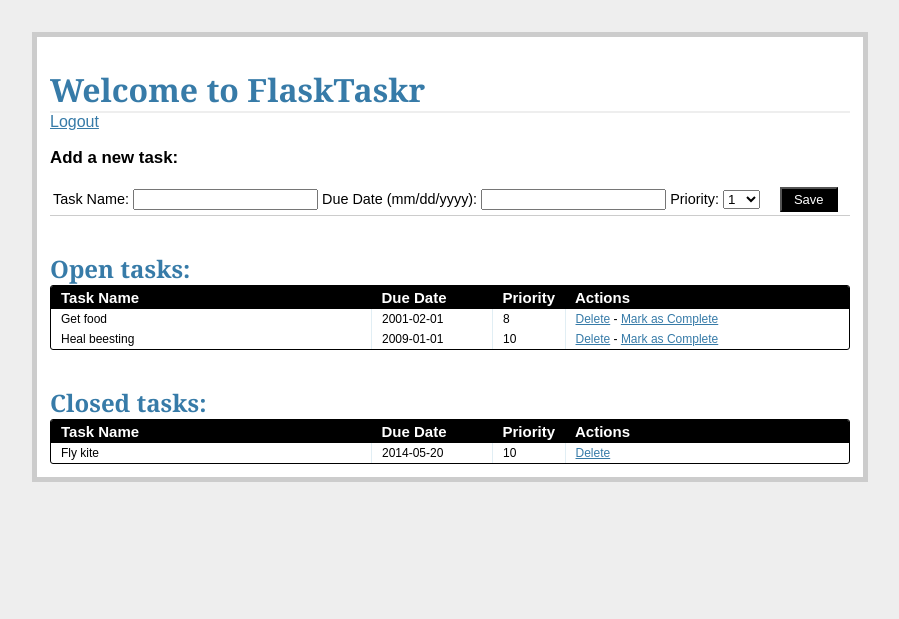
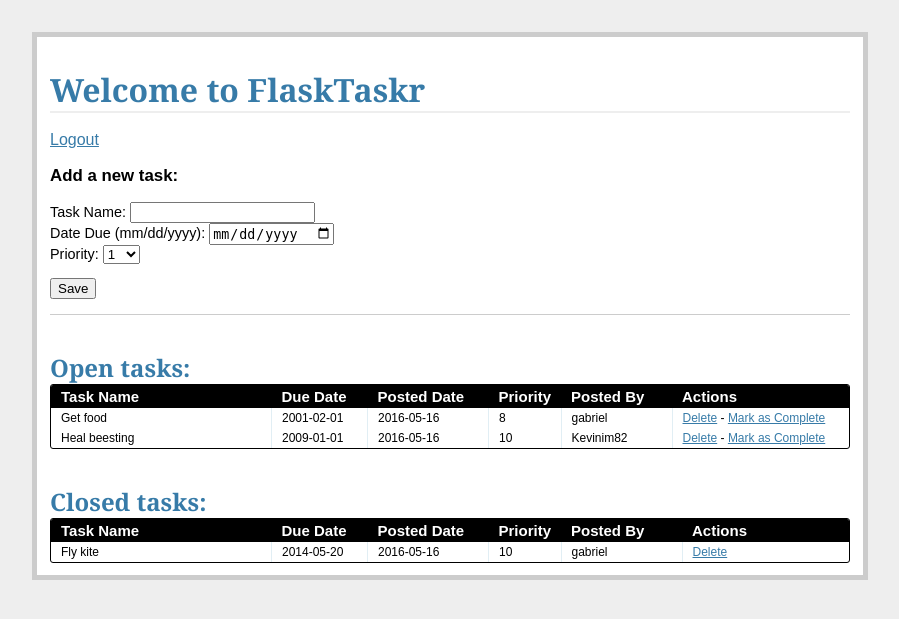
Before and after one commit to asimonia/flasktaskr, a Flask app: page /tasks/ in a window 1280 px wide. Shown: the top 619 px of the page, without its empty margins (190-1089 px from the left). Run offline with Flask 2, Linux system fonts and the light colour scheme; a user stored in the database is signed in; data comes from the database, SQL or seed files in the repository; both versions use the stored data as it was after the commit.

Commit message:
Added SQLAlchemy functionality

```diff
--- a/templates/tasks.html
+++ b/templates/tasks.html
@@ -2,44 +2,19 @@
 {% block content %}
 
 <h1>Welcome to FlaskTaskr</h1>
+<br>
 <a href="/logout">Logout</a>
 <div class="add-task">
 	<h3>Add a new task:</h3>
-	<table>
-		<tr>
-			<form action="{{ url_for('new_task') }}" method="post">
-				{{ form.csrf_token }}
-				<td>
-					<label>Task Name:</label>
-					<input name="name" type="text">
-				</td>
-				<td>
-					<label>Due Date (mm/dd/yyyy):</label>
-					<input name="due_date" type="text" width="120px">
-				</td>
-				<td>
-					<label>Priority:</label>
-					<select name="priority" width="100px">
-						<option value="1">1</option>
-						<option value="2">2</option>
-						<option value="3">3</option>
-						<option value="4">4</option>
-						<option value="5">5</option>
-						<option value="6">6</option>
-						<option value="7">7</option>
-						<option value="8">8</option>
-						<option value="9">9</option>
-						<option value="10">10</option>
-					</select>
-				</td>
-				<td>
-					&nbsp;
-					&nbsp;
-					<input class="button" type="submit" value="Save">
-				</td>
-			</form>
-		</tr>
-	</table>
+		<form action="{{ url_for('new_task') }}" method="post">
+			{{ form.csrf_token }}
+			<p>
+				{{ form.name.label }}: {{ form.name }}<br>
+				{{ form.due_date.label }}: {{ form.due_date }}<br>
+				{{ form.priority.label }}: {{ form.priority }}
+			</p>
+			<p><input type="submit" value="Save"></p>
+		</form>
 </div>
 <div class="entries">
 	<br>
@@ -49,17 +24,21 @@
 		<table>
 			<thead>
 				<tr>
-					<th width="300px"><strong>Task Name</strong></th>
-					<th width="100px"><strong>Due Date</strong></th>
+					<th width="200px"><strong>Task Name</strong></th>
+					<th width="75px"><strong>Due Date</strong></th>
+					<th width="100px"><strong>Posted Date</strong></th>
 					<th width="50px"><strong>Priority</strong></th>
+					<th width="90px"><strong>Posted By</strong></th>
 					<th><strong>Actions</strong></th>
 				</tr>
 			</thead>
 			{% for task in open_tasks %}
 				<tr>
-					<td width="300px">{{ task.name }}</td>
-					<td width="100px">{{ task.due_date }}</td>
+					<td width="200px">{{ task.name }}</td>
+					<td width="75px">{{ task.due_date }}</td>
+					<td width="100px">{{ task.posted_date }}</td>
 					<td width="50px">{{ task.priority }}</td>
+					<td width="90px">{{ task.poster.name }}</td>
 					<td>
 						<a href="{{ url_for('delete_entry', task_id = task.task_id) }}">Delete</a> -
 						<a href="{{ url_for('complete', task_id = task.task_id) }}">Mark as Complete</a>
@@ -77,17 +56,21 @@
 		<table>
 			<thead>
 				<tr>
-					<th width="300px"><strong>Task Name</strong></th>
-					<th width="100px"><strong>Due Date</strong></th>
+					<th width="200px"><strong>Task Name</strong></th>
+					<th width="75px"><strong>Due Date</strong></th>
+					<th width="100px"><strong>Posted Date</strong></th>
 					<th width="50px"><strong>Priority</strong></th>
+					<th width="90px"><strong>Posted By</strong></th>
 					<th><strong>Actions</strong></th>
 				</tr>
 			</thead>
 			{% for task in closed_tasks %}
 				<tr>
-					<td width="300px">{{ task.name }}</td>
-					<td width="100px">{{ task.due_date }}</td>
+					<td width="200px">{{ task.name }}</td>
+					<td width="75px">{{ task.due_date }}</td>
+					<td width="100px">{{ task.posted_date }}</td>
 					<td width="50px">{{ task.priority }}</td>
+					<td width="100px">{{ task.poster.name }}</td>
 					<td>
 						<a href="{{ url_for('delete_entry', task_id = task.task_id) }}">Delete</a>
 					</td>
--- a/views.py
+++ b/views.py
@@ -4,6 +4,7 @@
 
 from forms import AddTaskForm, RegisterForm, LoginForm
 
+import datetime
 from functools import wraps
 from flask import Flask, flash, redirect, render_template, request, session, url_for, g
 from flask.ext.sqlalchemy import SQLAlchemy
@@ -39,6 +40,7 @@
 @app.route('/logout/')
 def logout():
 	session.pop('logged_in', None)
+	session.pop('user_id', None)
 	flash('Goodbye!')
 	return redirect(url_for('login'))
 
@@ -52,6 +54,7 @@
 			user = User.query.filter_by(name=request.form['name']).first()
 			if user is not None and user.password == request.form['password']:
 				session['logged_in'] = True
+				session['user_id'] = user.id
 				flash('Welcome!')
 				return redirect(url_for('tasks'))
 			else:
@@ -76,11 +79,15 @@
 	form = AddTaskForm(request.form)
 	if request.method == 'POST':
 		if form.validate_on_submit():
-			new_task = Task(form.name.data, form.due_date.data, form.priority.data, '1')
+			new_task = Task(form.name.data, form.due_date.data, form.priority.data, datetime.datetime.utcnow(), '1', session['user_id'])
 			db.session.add(new_task)
 			db.session.commit()
 			flash('New entry was successfully posted. Thanks.')
-		return redirect(url_for('tasks'))
+			return redirect(url_for('tasks'))
+		else:
+			flash('All fields are required.')
+			return redirect(url_for('tasks'))
+	return render_template('tasks.html', form=form)
 
 
 # Mark tasks as complete
```
Also changed, not shown: db_migrate.py (added, +31 -0 lines), models.py (+9 -1 lines), flasktaskr.db.
